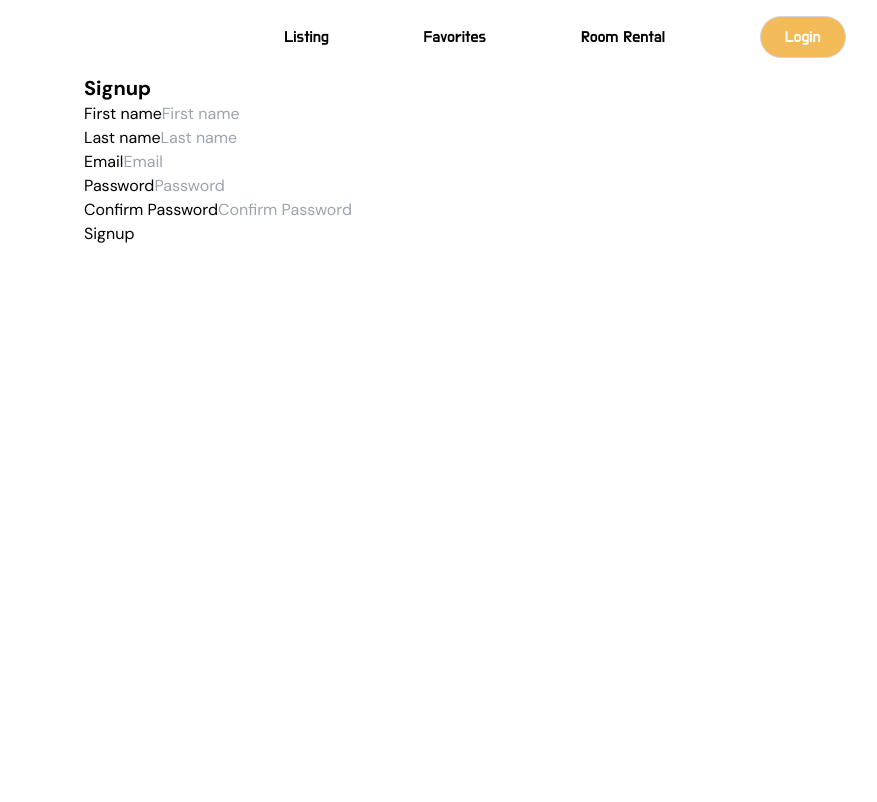
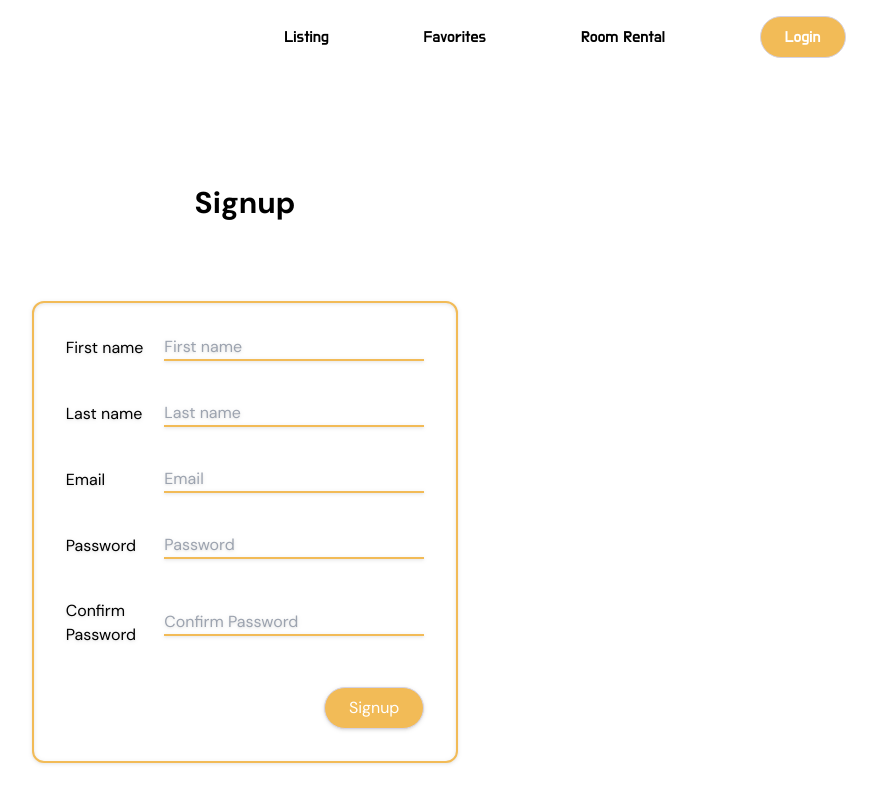
Before and after one commit to yoo-ran/goldenkey, a React (Vite) app in the folder frontend/: page /signup in a window 1280 px wide. Shown: the top 802 px of the page, without its empty margins (395-1272 px from the left). Built offline with nearby package versions, Linux system fonts and the light colour scheme.

Commit message:
login page

```diff
--- a/frontend/src/components/Delete.jsx
+++ b/frontend/src/components/Delete.jsx
@@ -27,10 +27,12 @@ const Delete = ({ onDelete, user }) => {
     };
 
     return (
-        <div>
-            <h2>Delete Account</h2>
-            <p>Are you sure you want to delete your account? This action cannot be undone.</p>
-            <button onClick={handleDeleteAccount} disabled={isDeleting}>
+        <div className='flexCol items-end gap-y-7'>
+            <h2 className='w-full'>Delete Account</h2>
+            <p>Are you sure you want to delete your account? <br/> This action cannot be undone.</p>
+            <button
+                className='hover:bg-yellow transition-all bg-navy text-white border border-lightPurple lg:px-6 lg:py-2 rounded-full'
+                onClick={handleDeleteAccount} disabled={isDeleting}>
                 {isDeleting ? "Deleting account..." : "Delete Account"}
             </button>
         </div>
--- a/frontend/src/components/Logout.jsx
+++ b/frontend/src/components/Logout.jsx
@@ -28,10 +28,12 @@ const Logout = ({ onLogout }) => {
     };
 
     return (
-        <div>
-            <h2>Logout</h2>
+        <div className='flexCol items-end gap-y-7'>
+            <h2 className='w-full'>Logout</h2>
             <p>Are you sure you want to log out?</p>
-            <button onClick={handleLogout} disabled={isLoggingOut}>
+            <button
+                className='hover:bg-yellow transition-all bg-navy text-white border border-lightPurple lg:px-6 lg:py-2 rounded-full'
+                onClick={handleLogout} disabled={isLoggingOut}>
                 {isLoggingOut ? "Logging out..." : "Logout"}
             </button>
         </div>
--- a/frontend/src/components/Signup.jsx
+++ b/frontend/src/components/Signup.jsx
@@ -23,7 +23,7 @@ const Signup = () => {
         try {
             const response = await axios.post("http://localhost:8000/signup", { fname, lname, email, password });
             console.log(response.data);
-            navigate('/'); // Redirect to the login page after successful signup
+            navigate('/login'); // Redirect to the login page after successful signup
         } catch (err) {
             console.error("Error during signup:", err);
             setError("Signup failed. Please try again.");
@@ -31,61 +31,83 @@ const Signup = () => {
     };
 
     return (
-        <div>
-            <h2>Signup</h2>
-            <form onSubmit={handleSignup}>
-                <div>
-                    <label htmlFor='fname'>First name</label>
+        <div className='flexCol items-center gap-y-20  w-full h-screen'>
+            <h2 className='text-3xl'>Signup</h2>
+            <form
+                onSubmit={handleSignup}
+                className='border-2 border-yellow w-1/3 drop-shadow rounded-xl p-8 flexCol items-end gap-y-10'
+            >
+                <div className='w-full flexRow justify-start'>
+                    <label htmlFor='fname'
+                       className='w-1/4'
+                    >First name</label>
                     <input
                         type="text"
                         placeholder='First name'
                         value={fname}
                         onChange={(e) => setFname(e.target.value)}
                         required
+                        className='border-b-2 border-yellow ml-3 bg-transparent w-3/4'
                     />
                 </div>
-                <div>
-                    <label htmlFor='lname'>Last name</label>
+                <div className='w-full flexRow justify-start'>
+                    <label htmlFor='lname'
+                       className='w-1/4'
+                    >Last name</label>
                     <input
                         type="text"
                         placeholder='Last name'
                         value={lname}
                         onChange={(e) => setLname(e.target.value)}
                         required
+                        className='border-b-2 border-yellow ml-3 bg-transparent w-3/4'
                     />
                 </div>
-                <div>
-                    <label htmlFor='email'>Email</label>
+                <div className='w-full flexRow justify-start'>
+                    <label htmlFor='email'
+                        className='w-1/4'
+                    >Email</label>
                     <input
                         type="email"
                         placeholder='Email'
                         value={email}
                         onChange={(e) => setEmail(e.target.value)}
                         required
+                        className='border-b-2 border-yellow ml-3 bg-transparent w-3/4'
                     />
                 </div>
-                <div>
-                    <label htmlFor='password'>Password</label>
+                <div className='w-full flexRow justify-start'>
+                    <label htmlFor='password'
+                        className='w-1/4'
+                    >Password</label>
                     <input
                         type="password"
                         placeholder='Password'
                         value={password}
                         onChange={(e) => setPassword(e.target.value)}
                         required
+                        className='border-b-2 border-yellow ml-3 bg-transparent w-3/4'
                     />
                 </div>
-                <div>
-                    <label htmlFor='confirmPassword'>Confirm Password</label>
+                <div className='w-full flexRow justify-start'>
+                    <label htmlFor='confirmPassword'
+                        className='w-1/4'>Confirm Password</label>
                     <input
                         type="password"
                         placeholder='Confirm Password'
                         value={confirmPassword}
                         onChange={(e) => setConfirmPassword(e.target.value)}
                         required
+                        className='border-b-2 border-yellow ml-3 bg-transparent w-3/4'
                     />
                 </div>
                 {error && <p style={{ color: 'red' }}>{error}</p>}
-                <button type="submit">Signup</button>
+                <button
+                    type="submit"
+                    className='hover:bg-navy transition-all bg-yellow text-white border border-lightPurple lg:px-6 lg:py-2 rounded-full'
+
+                >
+                    Signup</button>
             </form>
         </div>
     );
--- a/frontend/src/components/User.jsx
+++ b/frontend/src/components/User.jsx
@@ -18,12 +18,18 @@ const User = () => {
 
 
     return (
-        <div>
-            <h1>Welcome, {user.fname}</h1>
+        <div className='flexCol items-start gap-y-20  w-1/2 h-screen'>
+            <h1>Welcome, <span className='capitalize text-yellow'>{user.fname}</span></h1>
             {/* Display user data */}
-            <Edit user={user} setUser={setUser} />
-            <Logout onLogout={handleLogout} />
-            <Delete onDelete={handleDelete} user={user}/>
+            <div className='border-2 border-yellow rounded-xl p-4'>
+                <Edit user={user} setUser={setUser} />
+            </div>
+            <div className='border-2 border-yellow rounded-xl p-4'>
+                <Logout onLogout={handleLogout} />
+            </div>
+            <div className='border-2 border-yellow rounded-xl p-4'>
+                <Delete onDelete={handleDelete} user={user}/>
+            </div>
 
         </div>
     );
--- a/frontend/src/components/feature/ListingHeader.jsx
+++ b/frontend/src/components/feature/ListingHeader.jsx
@@ -24,7 +24,7 @@ const ListingHeader = ({ onSendType }) => {
             </section>
 
             {/* Filter */}
-            <section className='mb-20'>
+            {/* <section className='mb-20'>
                 <article>
                     <select name="cars" className='border rounded-full px-3'>
                         <option value="sale">For Sale</option>
@@ -33,7 +33,7 @@ const ListingHeader = ({ onSendType }) => {
                         <option value="audi">Audi</option>
                     </select>
                 </article>
-            </section>
+            </section> */}
         </div>
     );
 };
--- a/frontend/src/routes/Detail.jsx
+++ b/frontend/src/routes/Detail.jsx
@@ -61,13 +61,13 @@ const PropertyDetail = () => {
 
             {/* Image Display */}
             <section
-                className='grid items-stretch grid-cols-12 grid-rows-2 gap-x-4 gap-y-4 h-96 w-10/12'>
+                className='grid grid-cols-12 grid-rows-2 gap-x-4  gap-y-4 h-96 w-10/12 '>
                 {imageUrls.map((url, index) => (
                     <img
                         key={index}
                         src={url}
                         alt={`Listing ${propertyData.pId}`}
-                        className={`col-span-${index === 0 ? '8 row-span-2' : index === 1 ? '3' : index === 2 ? '2' : index===3 ? "2":"3"} object-center w-full h-full object-cover rounded-xl`}
+                        className={`${index === 0 ? 'col-span-7	row-span-2' : index === 1 ? 'col-span-3' : index === 2 ? 'col-span-2' : index===3 ? "col-span-2":"col-span-3"} object-center w-full h-full object-cover rounded-xl`}
                     />
                 ))}
             </section>
--- a/frontend/src/routes/Home.jsx
+++ b/frontend/src/routes/Home.jsx
@@ -46,12 +46,6 @@ const Home = () => {
 
     return (
         <main className='gap-y-32'>
-            <h1>Welcome to Our App</h1>
-            {isLogin ? <Login /> : <Signup />}
-            <button onClick={toggleForm}>
-                {isLogin ? 'Go to Signup' : 'Go to Login'}
-            </button>
-
             {/* Banner */}
             <section className='w-full'>
                 <article
```
Also changed, not shown: frontend/src/App.jsx (+6 -1 lines), frontend/src/components/Edit.jsx (+23 -9 lines), frontend/src/components/Login.jsx (+30 -13 lines), frontend/src/components/layout/Header.jsx (+13 -1 lines).
